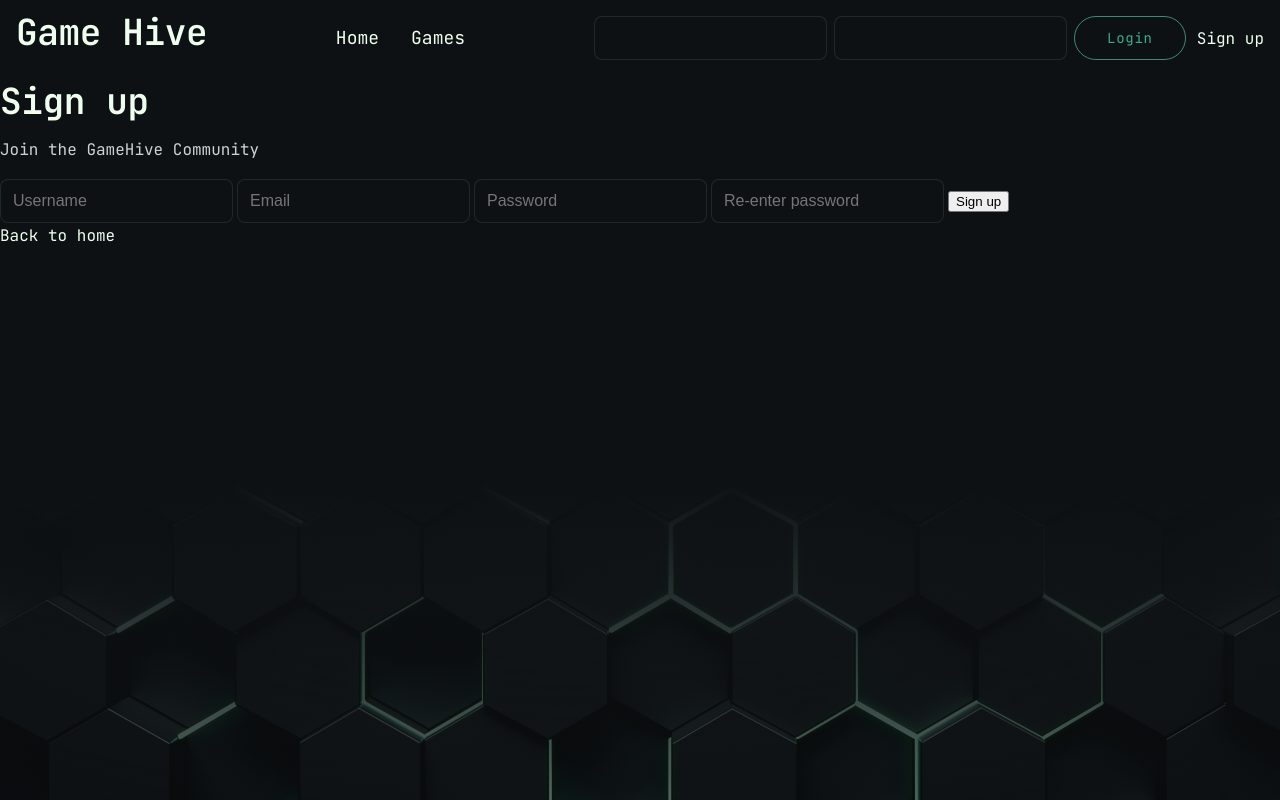
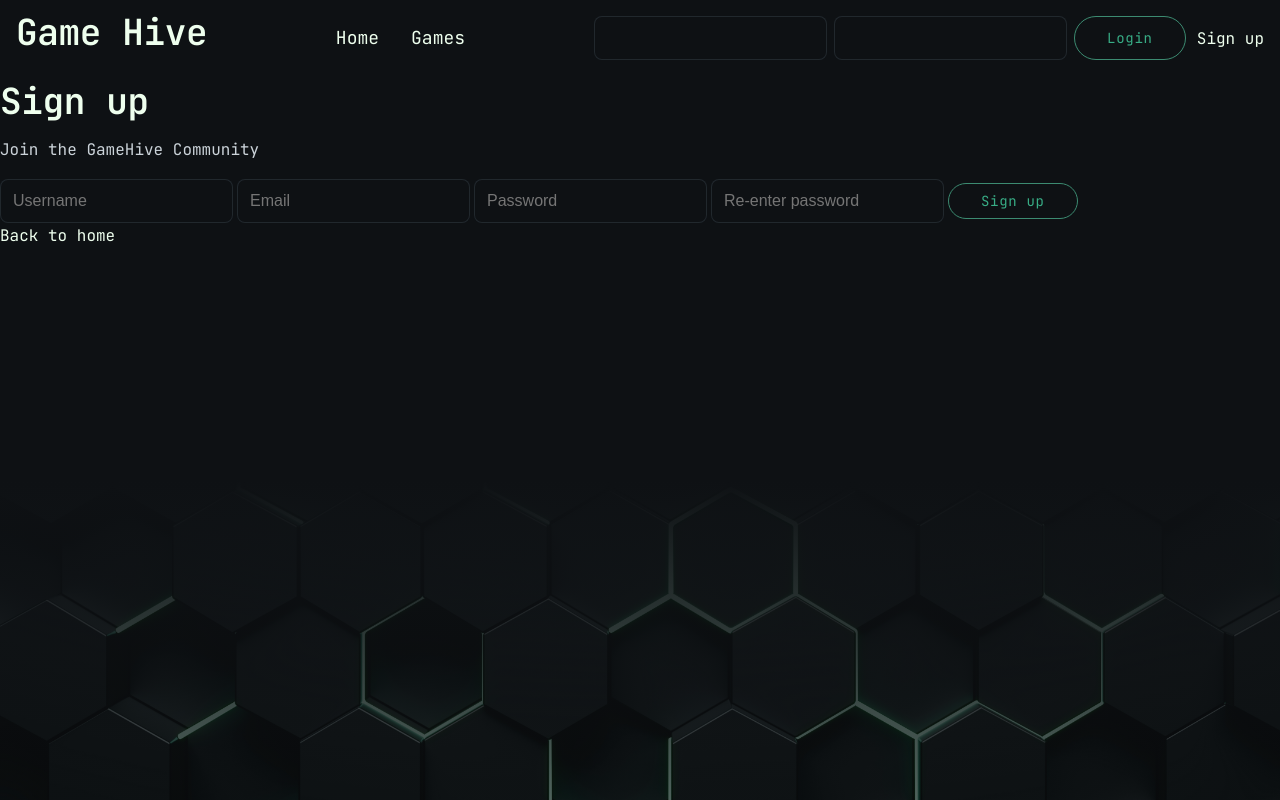
Before and after one commit to maxmattiasson/GameHive, a React (Vite) app in the folder apps/web/frontend/: page /signup in a window 1280 px wide. Built offline with nearby package versions, Linux system fonts and the light colour scheme; no server answers.

Commit message:
updated Button component

```diff
--- a/apps/web/frontend/src/pages/signup/SignupPage.tsx
+++ b/apps/web/frontend/src/pages/signup/SignupPage.tsx
@@ -1,5 +1,6 @@
 import { Link } from "react-router-dom";
 import { useSignup } from "../../hooks/useSignup";
+import Button from "../../components/ui/Button";
 
 export function SignupPage() {
   const {
@@ -65,10 +66,10 @@ export function SignupPage() {
           placeholder="Re-enter password"
         />
 
-        <button type="submit" disabled={loading}>
+        <Button color="primary" type="submit" disabled={loading}>
           {" "}
           {loading ? "Creating account..." : "Sign up"}
-        </button>
+        </Button>
       </form>
       <Link to="/">Back to home</Link>
     </section>
```
